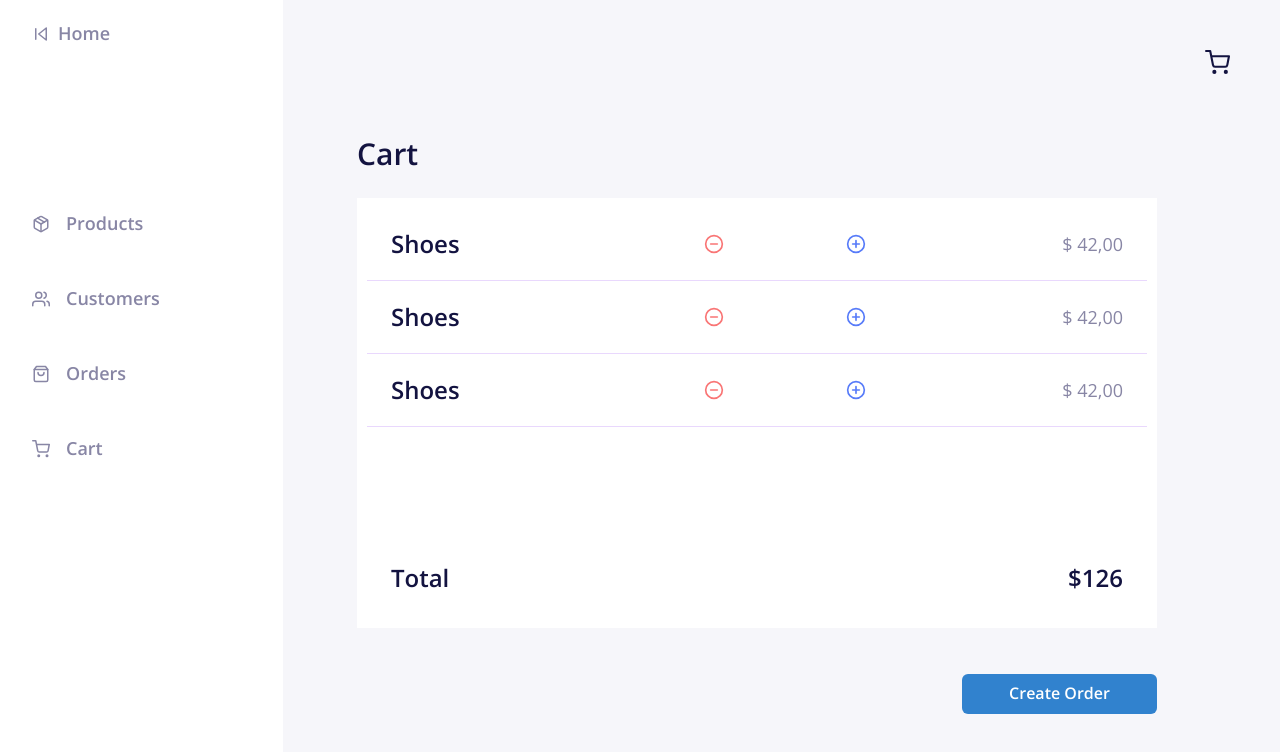
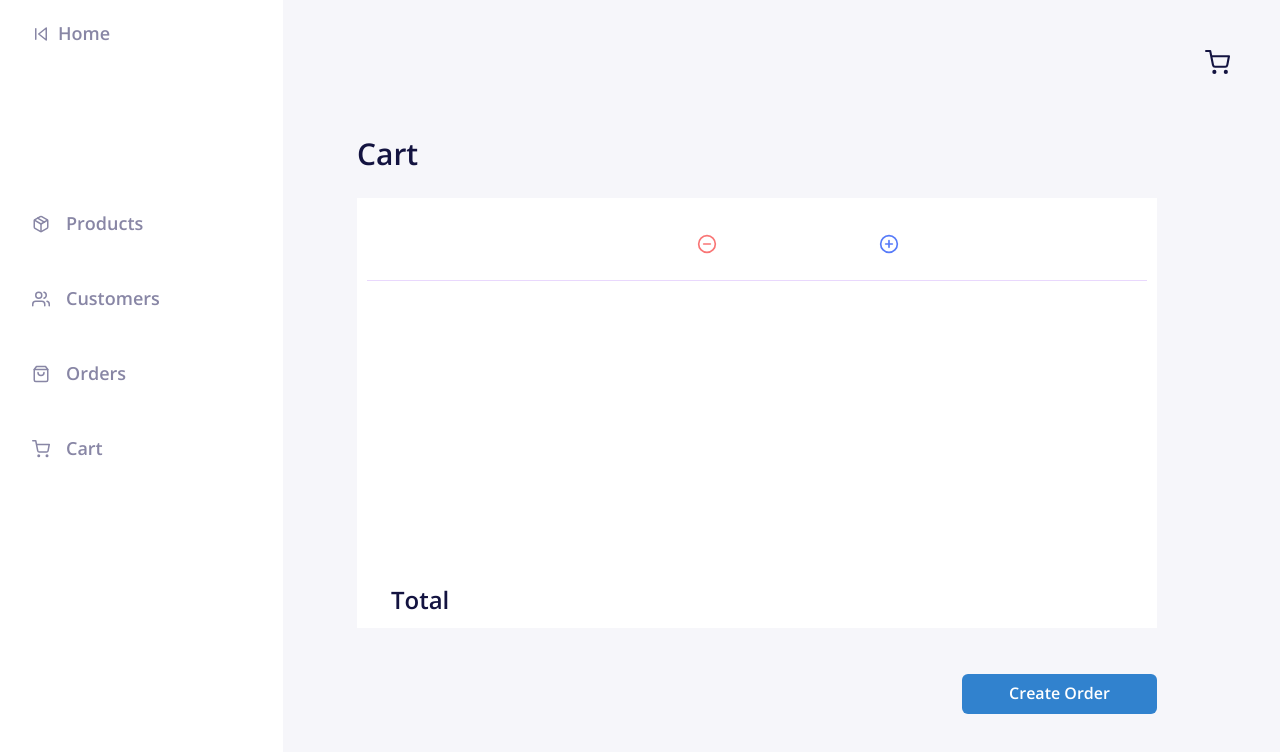
Before and after one commit to Jose-Caldas/jrc-app-store, a Next.js app: page /cart in a window 1280 px wide. Shown: the top 752 px of the page. Built offline with nearby package versions, Linux system fonts and the light colour scheme.

Commit message:
update: cart

```diff
--- a/src/pages/cart.tsx
+++ b/src/pages/cart.tsx
@@ -9,13 +9,24 @@ import {
   Tbody,
   Td,
   Button,
+  Link,
 } from "@chakra-ui/react";
-import { FiMinusCircle, FiPlusCircle, FiShoppingCart } from "react-icons/fi";
+import { ReactNode } from "react";
+import { useForm } from "react-hook-form";
+import { FiMinusCircle, FiPlusCircle } from "react-icons/fi";
 import { CartLink } from "../components/CartLink";
 import { SelectQuanty } from "../components/SelectQuanty";
 import { SideBar } from "../components/SideBar";
 
-export default function Cart() {
+interface CartProps {
+  cart_item: string;
+
+  item_price: number;
+  total: number;
+}
+
+export default function Cart({ cart_item, item_price, total }: CartProps) {
+  const { formState } = useForm();
   return (
     <Flex position="relative">
       <SideBar />
@@ -36,7 +47,7 @@ export default function Cart() {
             <Tbody>
               <Tr width="100%">
                 <Td fontSize="24px" fontWeight="600">
-                  Shoes
+                  {cart_item}
                 </Td>
                 <Td textAlign="end">
                   <SelectQuanty color="#F97575" icon={FiMinusCircle} />
@@ -50,45 +61,7 @@ export default function Cart() {
                   color="#8886A5"
                   textAlign="end"
                 >
-                  $ 42,00
-                </Td>
-              </Tr>
-              <Tr>
-                <Td fontSize="24px" fontWeight="600">
-                  Shoes
-                </Td>
-                <Td textAlign="end">
-                  <SelectQuanty color="#F97575" icon={FiMinusCircle} />
-                </Td>
-                <Td textAlign="center">
-                  <SelectQuanty color="#577BF9" icon={FiPlusCircle} />
-                </Td>
-                <Td
-                  fontSize="18px"
-                  fontWeight="400"
-                  color="#8886A5"
-                  textAlign="end"
-                >
-                  $ 42,00
-                </Td>
-              </Tr>
-              <Tr>
-                <Td fontSize="24px" fontWeight="600">
-                  Shoes
-                </Td>
-                <Td textAlign="end">
-                  <SelectQuanty color="#F97575" icon={FiMinusCircle} />
-                </Td>
-                <Td textAlign="center">
-                  <SelectQuanty color="#577BF9" icon={FiPlusCircle} />
-                </Td>
-                <Td
-                  fontSize="18px"
-                  fontWeight="400"
-                  color="#8886A5"
-                  textAlign="end"
-                >
-                  $ 42,00
+                  {item_price}
                 </Td>
               </Tr>
             </Tbody>
@@ -98,14 +71,21 @@ export default function Cart() {
               Total
             </Text>
             <Text fontSize="24px" fontWeight="600" pb="22px">
-              $126
+              {total}
             </Text>
           </Flex>
         </Box>
         <Flex justify="flex-end" mt="46px">
-          <Button type="submit" colorScheme="blue" width="195px">
-            Create Order
-          </Button>
+          <Link href="/orders">
+            <Button
+              type="submit"
+              colorScheme="blue"
+              width="195px"
+              isLoading={formState.isSubmitting}
+            >
+              Create Order
+            </Button>
+          </Link>
         </Flex>
       </Flex>
       <CartLink />
--- a/src/pages/customers.tsx
+++ b/src/pages/customers.tsx
@@ -1,7 +1,6 @@
 import { Flex, Text, Stack } from "@chakra-ui/layout";
 import { useContext, useEffect } from "react";
 import { CustomerItem } from "../components/CustomerItem";
-import { OrderItem } from "../components/OrderItem";
 import { SideBar } from "../components/SideBar";
 import { AuthContext } from "../context/AuthContext";
 import { api } from "./api";
--- a/src/pages/products.tsx
+++ b/src/pages/products.tsx
@@ -4,17 +4,13 @@ import { api } from "./api";
 
 import { ProductItem } from "../components/ProductItem";
 import { SideBar } from "../components/SideBar";
-import { ProductProps } from "../components/ProductItem";
+import { setCookie } from "nookies";
 
 type Product = {
   _id: string;
   name: string;
   price: number;
 };
-
-// interface ProductsResult {
-//   products: Array<Product>;
-// }
 
 async function getProducts(): Promise<Product[]> {
   const response = await api.get("/product");
```
Also changed, not shown: src/components/ProductItem.tsx (+12 -2 lines).
